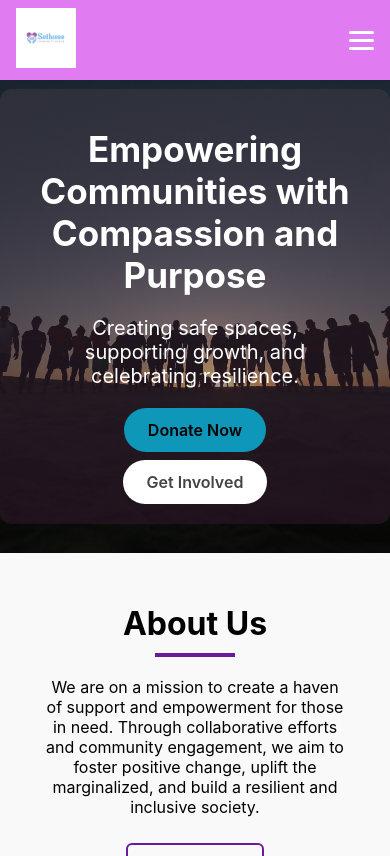
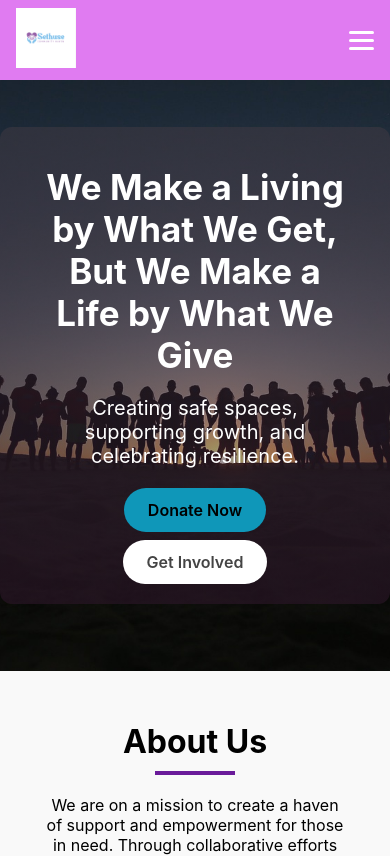
Before and after one commit to SmaSema/sethuse-website, a React (Create React App) app: page / in a window 390 px wide. Shown: the top 856 px of the page. Built offline with nearby package versions, Linux system fonts and the light colour scheme.

Commit message:
commit 80

```diff
--- a/src/components/Home_page/Hero.css
+++ b/src/components/Home_page/Hero.css
@@ -81,7 +81,7 @@ button {
 /* Responsive styling for mobile */
 @media (max-width: 768px) {
   .hero {
-    height: 56vh;
+    height: 70vh;
   }
 
   .hero-overlay {
--- a/src/components/Home_page/Hero.js
+++ b/src/components/Home_page/Hero.js
@@ -5,7 +5,7 @@ import '../Home_page/Hero.css';
 const Hero = () => (
   <section className="hero">
     <div className="hero-overlay">
-      <h1>Empowering Communities with Compassion and Purpose</h1>
+      <h1>We Make a Living by What We Get, But We Make a Life by What We Give</h1>
       <p>Creating safe spaces, supporting growth, and celebrating resilience.</p>
       <div className="hero-buttons">
         <Link to="/donate" className="primary">Donate Now</Link>
```
